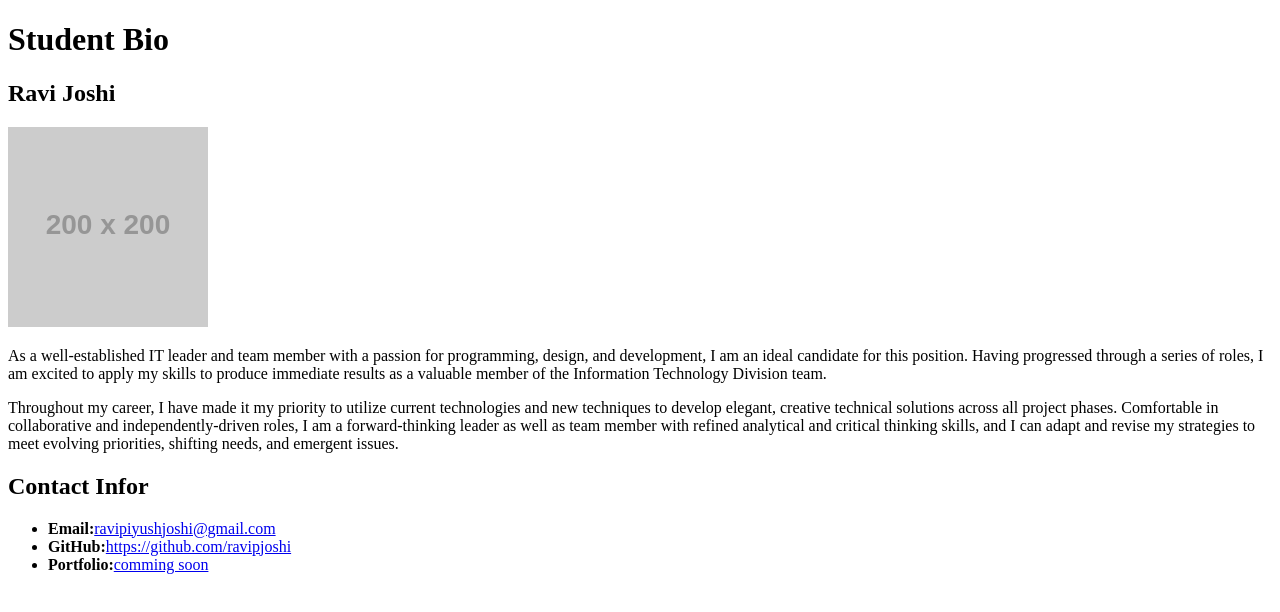
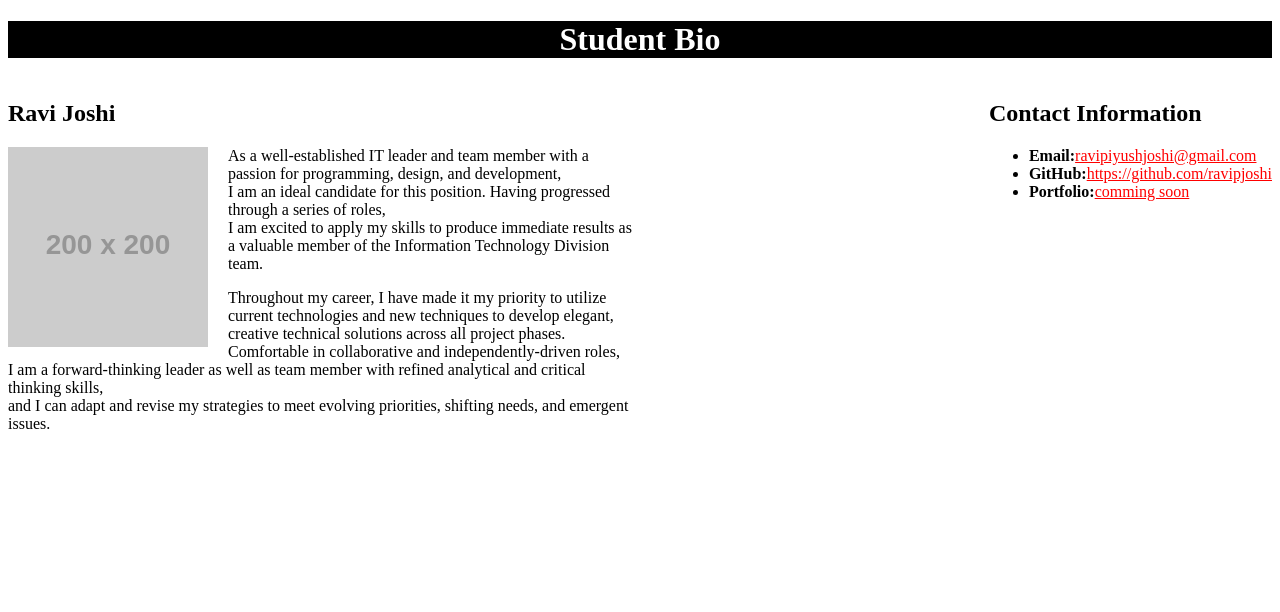
Before and after one commit to ravipjoshi/Bio, a plain HTML site: page index.html in a window 1280 px wide. Drawn offline with Linux system fonts and the light colour scheme; placeholder pictures from the web are drawn by us.

Commit message:
Added CSS File and gave design to the Bio page

```diff
--- /dev/null
+++ b/css/stylsheet.css
@@ -0,0 +1,25 @@
+h1{
+    text-align: center;
+    color:white;
+    background-color: black
+
+}
+img{
+    float: left;
+    padding-right: 20px;
+}
+a{
+    color:red;
+}
+
+.div1{
+     width:50%;
+     float: left;
+}
+.div2{
+
+    width:50%;
+    float:right;
+    padding-left: 20px;
+
+}
--- a/index.html
+++ b/index.html
@@ -4,26 +4,34 @@
     <meta charset="UTF-8">
     <meta name="viewport" content="width=device-width, initial-scale=1.0">
     <meta http-equiv="X-UA-Compatible" content="ie=edge">
+    <link rel="stylesheet" href="css/stylsheet.css" >
     <title>Bio</title>
 </head>
-<body>
-    <h1>Student Bio</h1>
+<body >
+    <style>
+
+
+    </style>
+<h1 style=" text-align: center ; background-color: black; color: white ;"  >Student Bio</h1>
+<div style="width: 50% ;float:left;">
     <h2>Ravi Joshi</h2>
-    <img src="http://via.placeholder.com/200" height="200px" width="200px"/>
-    <p>
-       As a well-established IT leader and team member with a passion for programming, design, and development, I am an ideal candidate for this position. Having progressed through a series of roles, I am excited to apply my skills to produce immediate results as a valuable member of the Information Technology Division team.
+    <img src="http://via.placeholder.com/200" height="200px" width="200px" style="float:left; padding-right: 20px;">
+    <p  width="50%"">
+       As a well-established IT leader and team member with a passion for programming, design, and development,</br> I am an ideal candidate for this position. Having progressed through a series of roles,</br> I am excited to apply my skills to produce immediate results as a valuable member of the Information Technology Division team.
     </p>
 
-    <p>
-        Throughout my career, I have made it my priority to utilize current technologies and new techniques to develop elegant, creative technical solutions across all project phases. Comfortable in collaborative and independently-driven roles, I am a forward-thinking leader as well as team member with refined analytical and critical thinking skills, and I can adapt and revise my strategies to meet evolving priorities, shifting needs, and emergent issues.
+    <p >
+        Throughout my career, I have made it my priority to utilize current technologies and new techniques to develop elegant,</br> creative technical solutions across all project phases. Comfortable in collaborative and independently-driven roles,</br> I am a forward-thinking leader as well as team member with refined analytical and critical thinking skills,</br> and I can adapt and revise my strategies to meet evolving priorities, shifting needs, and emergent issues.
     </p>
+</div>
+<div  style=" float: right">
+   <h2 >Contact Information</h2>
 
-   <h2>Contact Infor</h2>
-
-   <ul>
-       <li><strong>Email:</strong></strong><a href="ravipiyushjoshi@gmail.com">ravipiyushjoshi@gmail.com</a></li>
-       <li><strong>GitHub:</strong><a href="https://github.com/ravipjoshi">https://github.com/ravipjoshi</a></li>
-       <li><strong>Portfolio:</strong><a href="https://ravipjoshi.ca">comming soon</a></li>
+   <ul >
+       <li><strong>Email:</strong></strong><a style="color:red" href="ravipiyushjoshi@gmail.com">ravipiyushjoshi@gmail.com</a></li>
+       <li><strong>GitHub:</strong><a style="color:red" href="https://github.com/ravipjoshi">https://github.com/ravipjoshi</a></li>
+       <li><strong>Portfolio:</strong><a style="color:red" href="https://ravipjoshi.ca">comming soon</a></li>
    </ul>
+</div>
 </body>
 </html>
```
